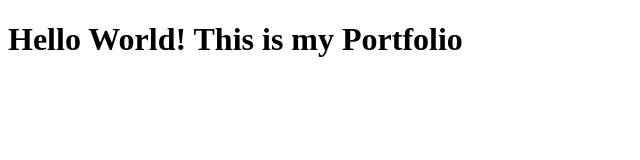
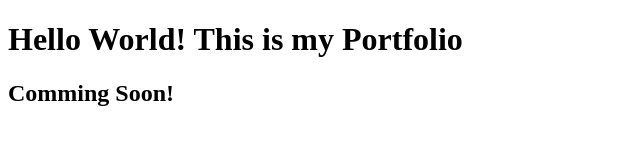
Before and after one commit to YashPratap17/Portfolio, a plain HTML site: page index.html in a window 1280 px wide. Shown: the whole page, without its empty margins (0-640 px from the left). Drawn offline with Linux system fonts and the light colour scheme.

Commit message:
This is my Second Commit

```diff
--- a/index.html
+++ b/index.html
@@ -4,6 +4,7 @@
 	</head>
 <body>
 <h1>Hello World! This is my Portfolio</h1>
+<h2>Comming Soon!</h2>
 	</body>
 <footer>
 	</footer>
```
